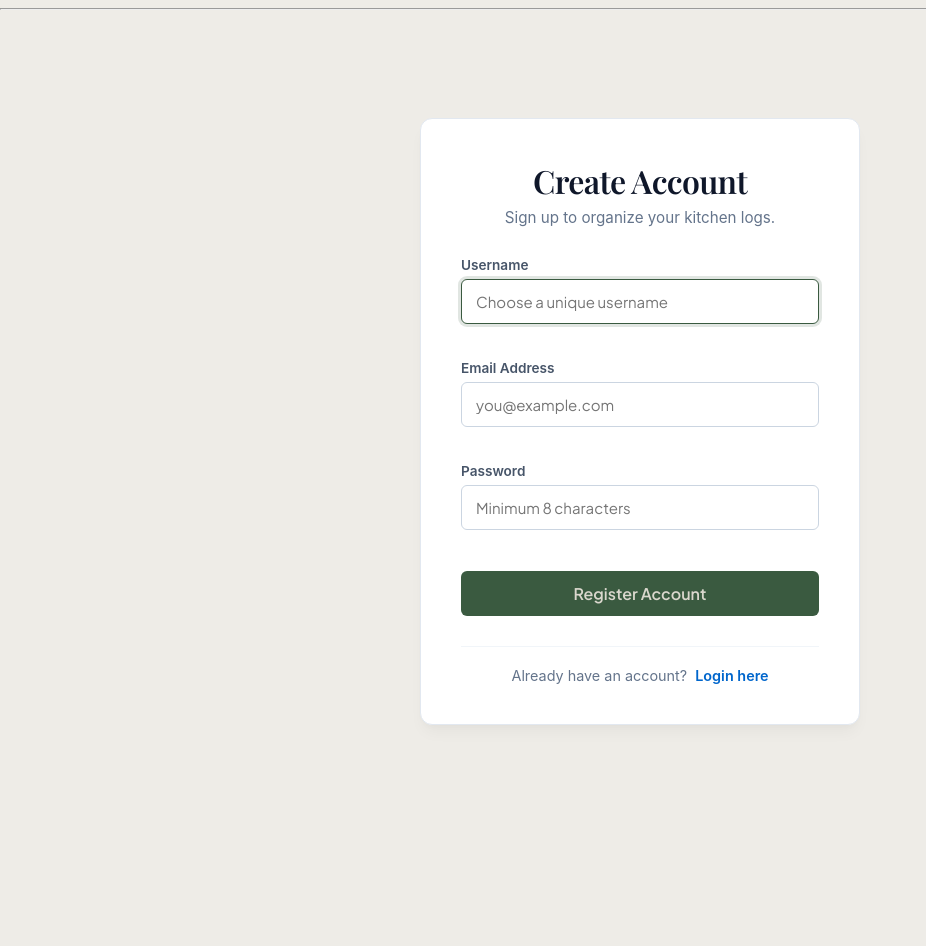
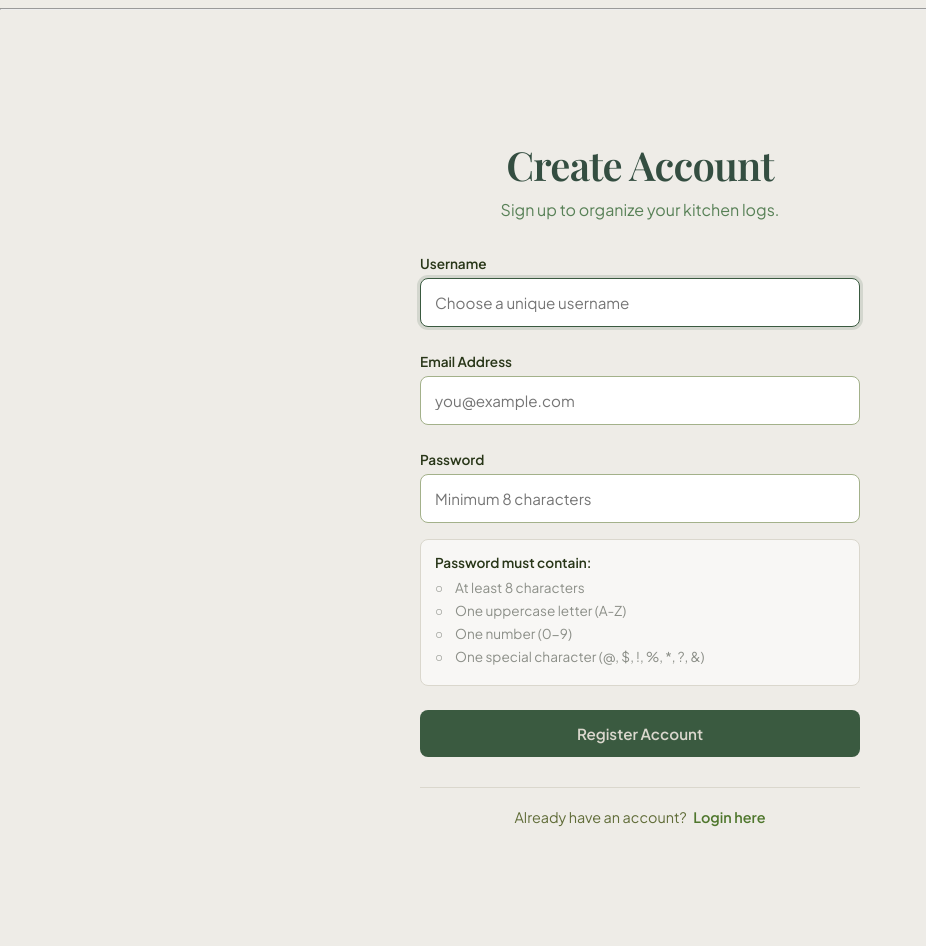
Before and after one commit to esintao/dynamicdining, a Flask app: page /register in a window 1280 px wide. Shown: the part 56-1002 px from the top of the page, without its empty margins (0-926 px from the left). Before the commit the page ends 780 px from the top, so only its background shows below. Run offline with Flask 3, Linux system fonts and the light colour scheme; some web fonts are replaced.

Commit message:
password

```diff
--- a/routes/auth.py
+++ b/routes/auth.py
@@ -1,5 +1,6 @@
 from flask import Blueprint, render_template, request, redirect, session, url_for, flash
 from db import get_db_connection
+import re
 
 auth_bp = Blueprint('auth', __name__)
 
@@ -78,3 +79,21 @@
 def logout():
     session.clear()
     return redirect(url_for('auth.login_page'))
+
+def validate_password_strength(password):
+    """
+    Returns True if the password meets all security criteria:
+    - At least 8 characters long
+    - At least one uppercase letter
+    - At least one digit
+    - At least one special character
+    """
+    if len(password) < 8:
+        return False
+    if not re.search(r"[A-Z]", password):
+        return False
+    if not re.search(r"[0-9]", password):
+        return False
+    if not re.search(r"[@$!%*?&]", password):
+        return False
+    return True
--- a/static/style.css
+++ b/static/style.css
@@ -200,3 +200,134 @@
     color: #283d2e;
     text-decoration: underline;
 }
+
+/* --- REGISTRATION AND AUTH LAYOUT CONFIGURATIONS --- */
+.auth-container {
+    max-width: 440px;
+    margin: 80px auto;
+    padding: 0 20px;
+}
+
+.max-wide {
+    max-width: 960px !important;
+}
+
+.auth-header {
+    text-align: center;
+    margin-bottom: 35px;
+}
+
+.household-split-layout {
+    display: flex;
+    gap: 30px;
+    flex-wrap: wrap;
+}
+
+.household-split-layout .auth-card {
+    flex: 1;
+    min-width: 300px;
+    display: flex;
+    flex-direction: column;
+}
+
+.card-title-icon {
+    font-size: 2rem;
+    margin-bottom: 10px;
+}
+
+.card-desc {
+    font-size: 0.9rem;
+    color: #606c38;
+    line-height: 1.6;
+    margin: 0 0 25px 0;
+    min-height: 45px;
+}
+
+.styled-auth-form {
+    display: flex;
+    flex-direction: column;
+    gap: 10px;
+}
+
+.form-group {
+    display: flex;
+    flex-direction: column;
+    gap: 6px;
+}
+
+.form-group label {
+    font-size: 0.85rem;
+    font-weight: 600;
+    color: #283618;
+}
+
+.auth-footer-links {
+    text-align: center;
+    margin-top: 30px;
+    border-top: 1px solid #dad7cd;
+    padding-top: 20px;
+    font-size: 0.9rem;
+}
+
+.muted-text {
+    color: #606c38;
+}
+
+.inline-link {
+    color: #4F772D;
+    font-weight: 600;
+    margin-left: 4px;
+}
+
+/* --- THE PASSWORD REQUIREMENTS CHECKLIST PANELS --- */
+.requirements-box {
+    background-color: #f8f7f5;
+    border: 1px solid #dad7cd;
+    border-radius: 8px;
+    padding: 14px;
+    margin-top: -6px;
+    margin-bottom: 14px;
+    font-size: 0.85rem;
+}
+
+.requirement-title {
+    margin: 0 0 8px 0;
+    font-weight: 600;
+    color: #283618;
+}
+
+.requirements-box ul {
+    list-style: none;
+    padding: 0;
+    margin: 0;
+}
+
+.requirements-box li {
+    margin-bottom: 6px;
+    position: relative;
+    padding-left: 20px;
+    transition: color 0.15s ease;
+}
+
+.requirements-box li::before {
+    position: absolute;
+    left: 0;
+    font-weight: bold;
+}
+
+.requirements-box li.invalid {
+    color: #8c8f88;
+}
+
+.requirements-box li.invalid::before {
+    content: "○";
+}
+
+.requirements-box li.valid {
+    color: #4F772D;
+    font-weight: 600;
+}
+
+.requirements-box li.valid::before {
+    content: "✓";
+}
--- a/templates/register.html
+++ b/templates/register.html
@@ -11,7 +11,8 @@
         <form action="{{ url_for('auth.register_user') }}" method="POST" class="styled-auth-form">
             <div class="form-group">
                 <label for="username">Username</label>
-                <input type="text" id="username" name="username" placeholder="Choose a unique username" required autofocus>
+                <input type="text" id="username" name="username" placeholder="Choose a unique username" required
+                    autofocus>
             </div>
 
             <div class="form-group">
@@ -22,6 +23,16 @@
             <div class="form-group">
                 <label for="password">Password</label>
                 <input type="password" id="password" name="password" placeholder="Minimum 8 characters" required>
+
+                <div id="password-requirements" class="requirements-box">
+                    <p class="requirement-title">Password must contain:</p>
+                    <ul>
+                        <li id="req-length" class="invalid">At least 8 characters</li>
+                        <li id="req-uppercase" class="invalid">One uppercase letter (A-Z)</li>
+                        <li id="req-number" class="invalid">One number (0-9)</li>
+                        <li id="req-special" class="invalid">One special character (@, $, !, %, *, ?, &)</li>
+                    </ul>
+                </div>
             </div>
 
             <button type="submit" class="btn-primary-auth">Register Account</button>
@@ -34,28 +45,40 @@
     </div>
 </div>
 
-<style>
-    /* Directly references layout classes shared symmetrically across login profiles */
-    .auth-container { max-width: 440px; margin: 60px auto; padding: 0 20px; font-family: -apple-system, BlinkMacSystemFont, "Segoe UI", Roboto, sans-serif; color: #333; }
-    .isolated-card { background: white; border: 1px solid #e2e8f0; border-radius: 12px; padding: 40px; box-shadow: 0 10px 15px -3px rgba(0,0,0,0.04), 0 4px 6px -2px rgba(0,0,0,0.02); }
+<script>
+    document.getElementById('password').addEventListener('input', function () {
+        const password = this.value;
+        const regexUppercase = /[A-Z]/;
+        const regexNumber = /[0-9]/;
+        const regexSpecial = /[@$!%*?&]/;
 
-    .auth-header { text-align: center; margin-bottom: 30px; }
-    .auth-header h1 { font-size: 2rem; margin: 0 0 6px 0; color: #0f172a; font-weight: 700; }
-    .subtitle { font-size: 0.95rem; color: #64748b; margin: 0; }
+        const reqLength = document.getElementById('req-length');
+        if (password.length >= 8) {
+            reqLength.classList.replace('invalid', 'valid');
+        } else {
+            reqLength.classList.replace('valid', 'invalid');
+        }
 
-    .styled-auth-form { display: flex; flex-direction: column; gap: 20px; }
-    .form-group { display: flex; flex-direction: column; gap: 6px; }
-    .form-group label { font-size: 0.85rem; font-weight: 600; color: #475569; }
+        const reqUpper = document.getElementById('req-uppercase');
+        if (regexUppercase.test(password)) {
+            reqUpper.classList.replace('invalid', 'valid');
+        } else {
+            reqUpper.classList.replace('valid', 'invalid');
+        }
 
-    .styled-auth-form input { padding: 12px 14px; border: 1px solid #cbd5e1; border-radius: 6px; font-size: 15px; background: #fff; width: 100%; box-sizing: border-box; transition: all 0.15s; }
-    .styled-auth-form input:focus { outline: none; border-color: #0066cc; box-shadow: 0 0 0 3px rgba(0, 102, 204, 0.12); }
+        const reqNumber = document.getElementById('req-number');
+        if (regexNumber.test(password)) {
+            reqNumber.classList.replace('invalid', 'valid');
+        } else {
+            reqNumber.classList.replace('valid', 'invalid');
+        }
 
-    .btn-primary-auth { background: #0066cc; color: white; border: none; padding: 12px; border-radius: 6px; font-size: 1rem; font-weight: 600; cursor: pointer; transition: background 0.15s; margin-top: 5px; }
-    .btn-primary-auth:hover { background: #0052a3; }
-
-    .auth-footer-links { text-align: center; margin-top: 30px; border-top: 1px solid #f1f5f9; padding-top: 20px; font-size: 0.9rem; }
-    .muted-text { color: #64748b; }
-    .inline-link { color: #0066cc; text-decoration: none; font-weight: 600; margin-left: 4px; }
-    .inline-link:hover { text-decoration: underline; }
-</style>
+        const reqSpecial = document.getElementById('req-special');
+        if (regexSpecial.test(password)) {
+            reqSpecial.classList.replace('invalid', 'valid');
+        } else {
+            reqSpecial.classList.replace('valid', 'invalid');
+        }
+    });
+</script>
 {% endblock %}
```
Also changed, not shown: templates/join_household.html (+46 -27 lines).
